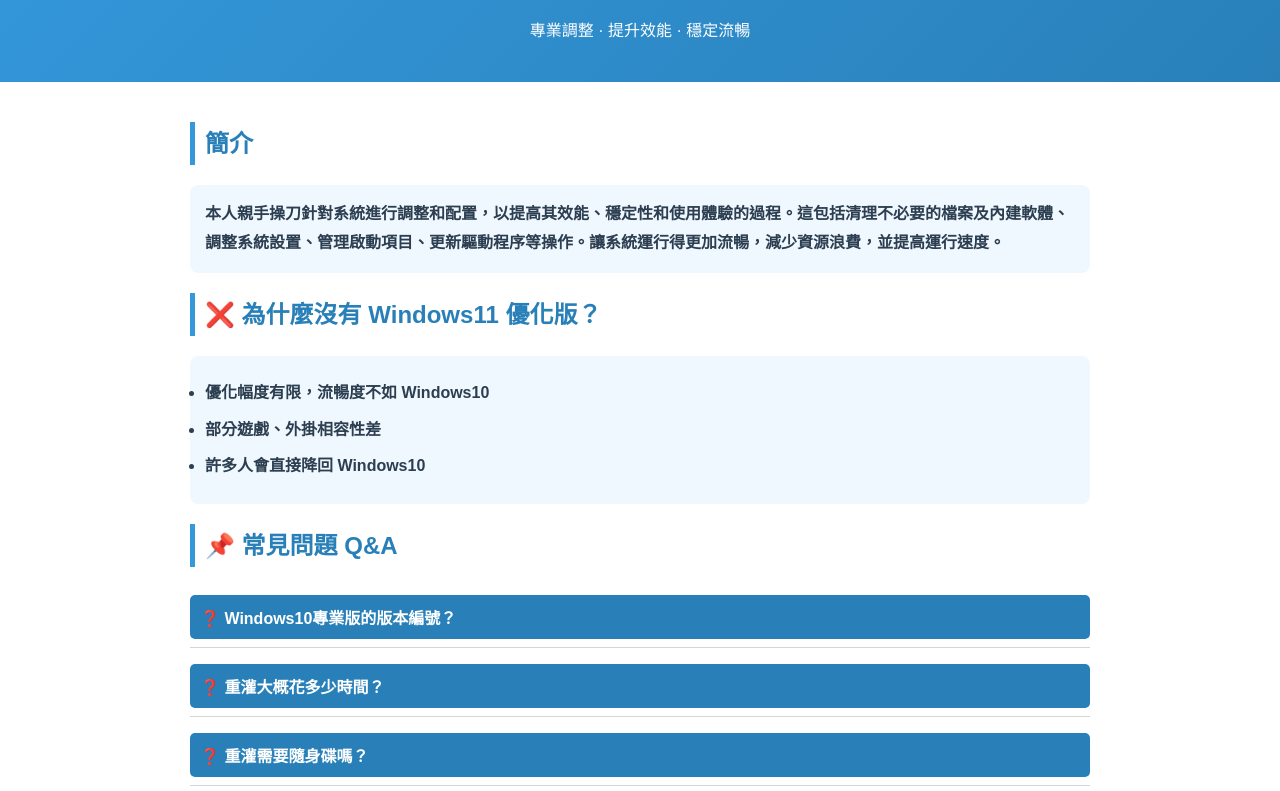
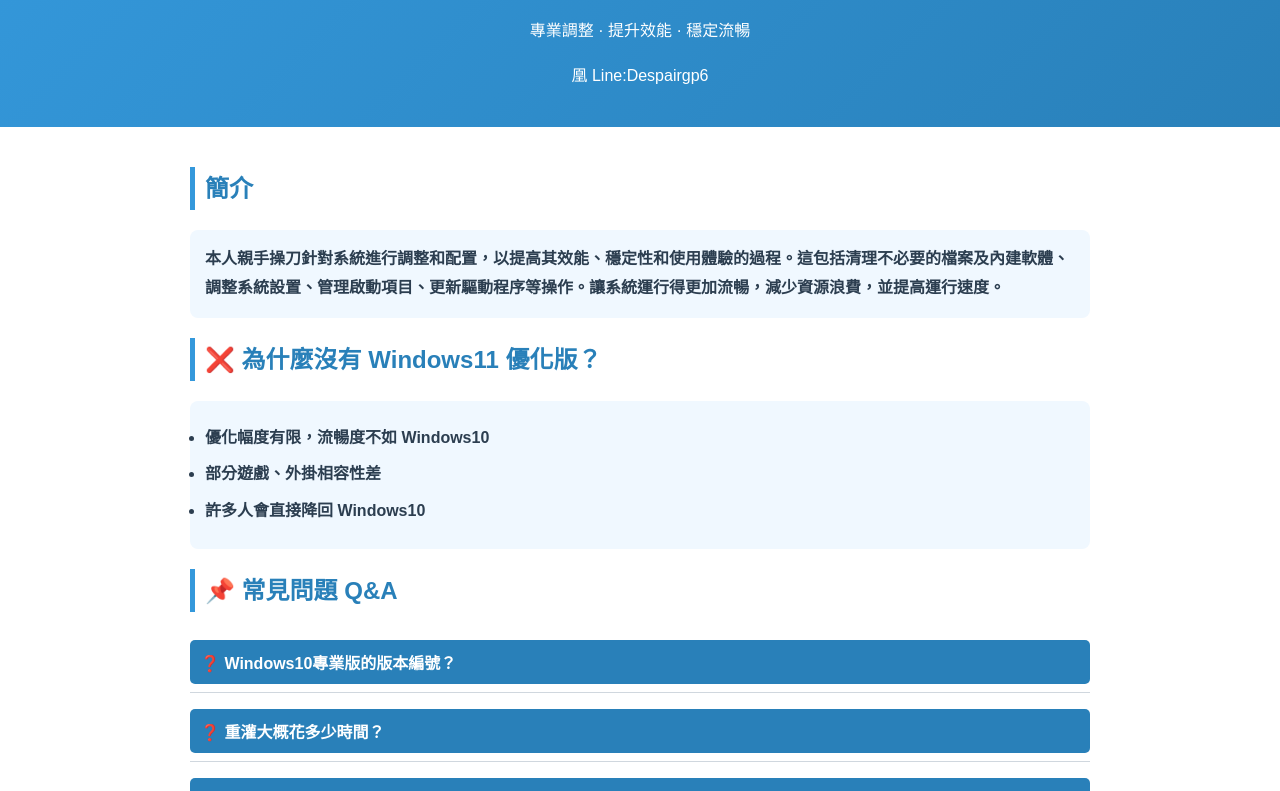
Before and after one commit to despairgp6/win10-optimize, a plain HTML site: page index.html in a window 1280 px wide. Shown: the part 103-894 px from the top of the page. Drawn offline with Linux system fonts and the light colour scheme.

Commit message:
Update index.html

```diff
--- a/index.html
+++ b/index.html
@@ -120,6 +120,7 @@
   <header>
     <h1>💻 Windows10 優化版</h1>
     <p>專業調整 · 提升效能 · 穩定流暢</p>
+    <p>凰 Line:Despairgp6</p>
   </header>
 
   <section>
```
